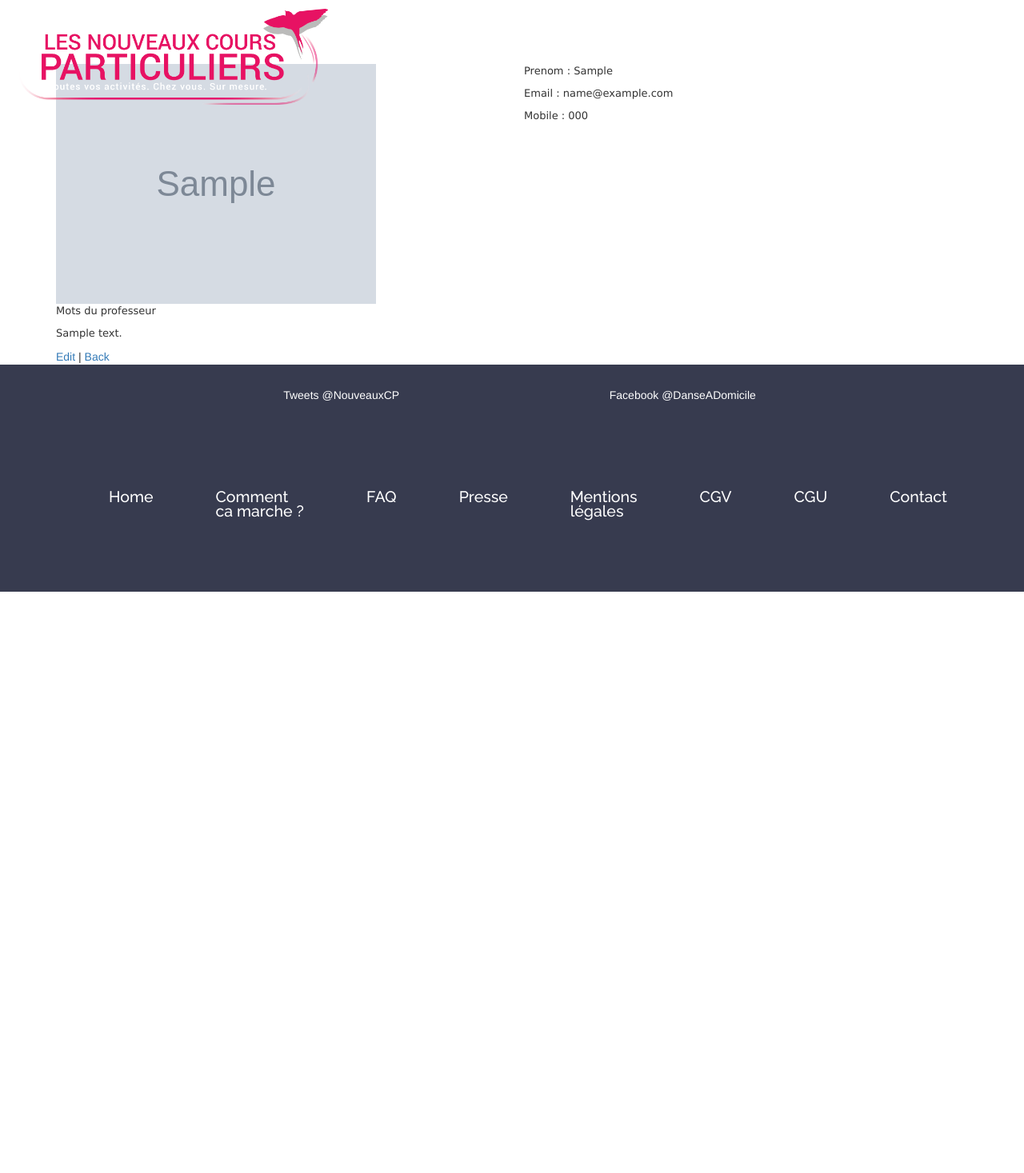
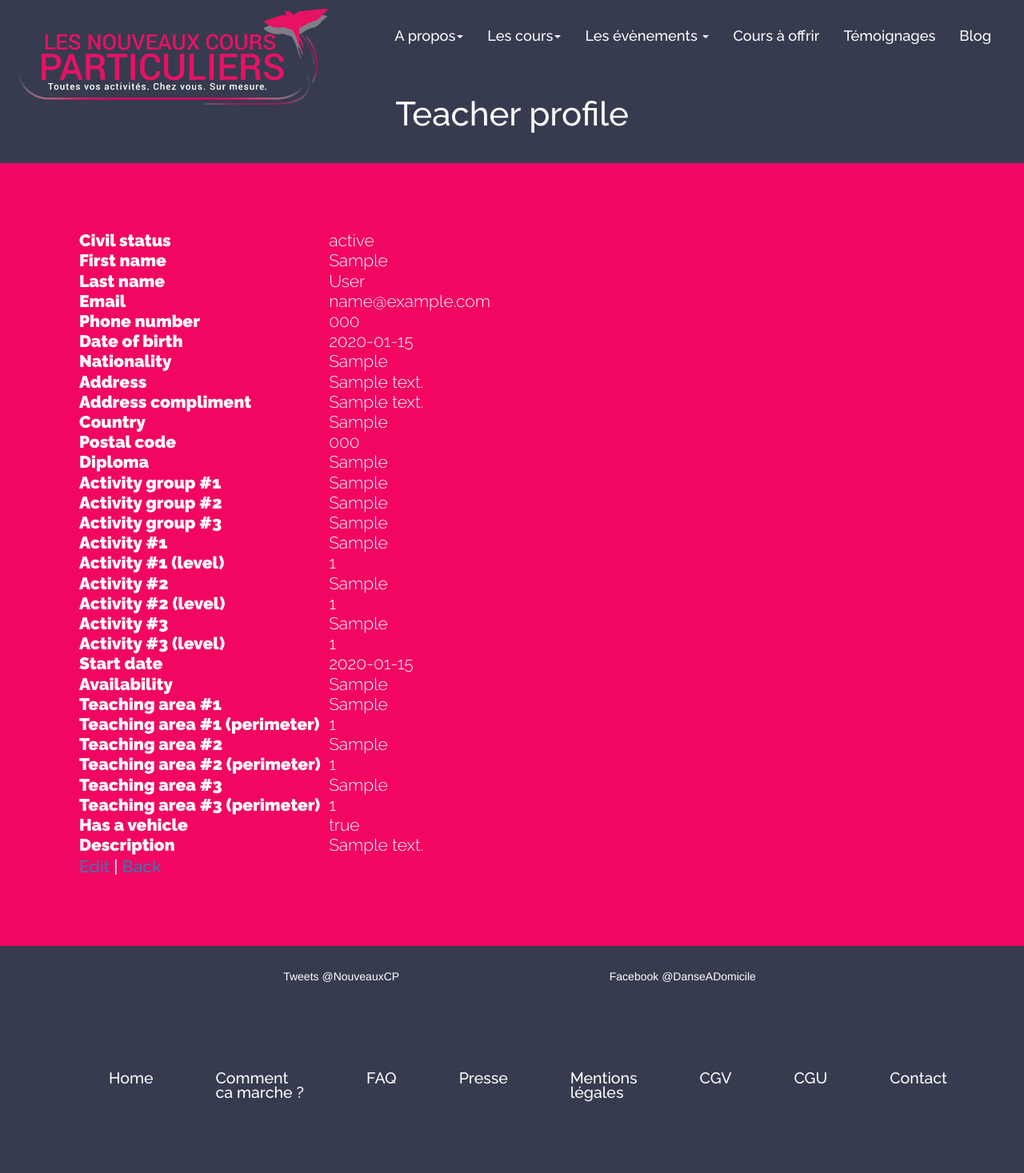
Before and after one commit to ubersapiens/cours_a_domicile, a Rails app: page /teachers/1 in a window 1280 px wide. Shown: the whole page at 80% size. Before the commit the page ends 740 px from the top, so only its background shows below. Run offline with Rails 7, Linux system fonts and the light colour scheme; tables that the repository leaves empty hold one stand-in row (values such as "Sample post"); grey boxes marked "Sample" are stand-in pictures; style sheets or scripts are compiled from the project's sources; some libraries are stand-ins or nearby versions.

Commit message:
Teacher table complete.

```diff
--- a/app/views/teachers/index.html.erb
+++ b/app/views/teachers/index.html.erb
@@ -29,7 +29,6 @@
                 <td><%= teacher.last_name %></td>
                 <td><%= teacher.email %></td>
                 <td><%= teacher.phone_number %></td>
-
                 <td><%= link_to 'Show', teacher %></td>
                 <td><%= link_to 'Edit', edit_teacher_path(teacher) %></td>
                 <td><%= link_to 'Destroy', teacher, method: :delete, data: { confirm: 'Are you sure?' } %></td>
--- a/app/views/teachers/show.html.erb
+++ b/app/views/teachers/show.html.erb
@@ -1,26 +1,145 @@
-<div class="container" id="teacher-profile-container">
+<div class="container-fluid" id="activity-group-header-container">
   <div class="row">
-    <p id="notice"><%= notice %></p>
-  </div>
-
-  <div class="row">
-    <div class="col-lg-6">
-      <%= image_tag @teacher.avatar.url %>
-    </div>
-    <div class="col-lg-6">
-      <p>Prenom : <%= @teacher.first_name %></p>
-      <p>Email : <%= @teacher.email %></p>
-      <p>Mobile : <%= @teacher.phone_number %></p>
+    <div class="col-lg-12 text-center" id="header-title">
+      <h1>Teacher profile</h1>
     </div>
   </div>
+</div>
+<div class="container-fluid" id="activity-group-main-container">
+  <div class="container">
+    <div class="row">
+      <div class="col-lg-12" id="header-title">
+        <table>
 
-  <div class="row">
-    <div class="col-lg-12">
-      <p>Mots du professeur</p>
-      <p><%= @teacher.description %></p>
+          <tbody>
+            <tr>
+              <td style="font-weight:900;">Civil status</td>
+              <td><%= @teacher.civil_status %></td>
+            </tr>
+            <tr>
+              <td style="font-weight:900;">First name</td>
+              <td><%= @teacher.first_name %></td>
+            </tr>
+            <tr>
+              <td style="font-weight:900;">Last name</td>
+              <td><%= @teacher.last_name %></td>
+            </tr>
+            <tr>
+              <td style="font-weight:900;">Email</td>
+              <td><%= @teacher.email %></td>
+            </tr>
+            <tr>
+              <td style="font-weight:900;">Phone number</td>
+              <td><%= @teacher.phone_number %></td>
+            </tr>
+            <tr>
+              <td style="font-weight:900;">Date of birth</td>
+              <td><%= @teacher.date_of_birth %></td>
+            </tr>
+            <tr>
+              <td style="font-weight:900;">Nationality</td>
+              <td><%= @teacher.nationality %></td>
+            </tr>
+            <tr>
+              <td style="font-weight:900;">Address</td>
+              <td><%= @teacher.address %></td>
+            </tr>
+            <tr>
+              <td style="font-weight:900;">Address compliment</td>
+              <td><%= @teacher.address_compliment %></td>
+            </tr>
+            <tr>
+              <td style="font-weight:900;">Country</td>
+              <td><%= @teacher.country %></td>
+            </tr>
+            <tr>
+              <td style="font-weight:900;">Postal code</td>
+              <td><%= @teacher.postal_code %></td>
+            </tr>
+            <tr>
+              <td style="font-weight:900;">Diploma</td>
+              <td><%= @teacher.diploma %></td>
+            </tr>
+            <tr>
+              <td style="font-weight:900;">Activity group #1</td>
+              <td><%= @teacher.activity_group_1 %></td>
+            </tr>
+            <tr>
+              <td style="font-weight:900;">Activity group #2</td>
+              <td><%= @teacher.activity_group_2 %></td>
+            </tr>
+            <tr>
+              <td style="font-weight:900;">Activity group #3</td>
+              <td><%= @teacher.activity_group_3 %></td>
+            </tr>
+            <tr>
+              <td style="font-weight:900;">Activity #1</td>
+              <td><%= @teacher.activity_1 %></td>
+            </tr>
+            <tr>
+              <td style="font-weight:900;">Activity #1 (level)</td>
+              <td><%= @teacher.activity_1_level %></td>
+            </tr>
+            <tr>
+              <td style="font-weight:900;">Activity #2</td>
+              <td><%= @teacher.activity_2 %></td>
+            </tr>
+            <tr>
+              <td style="font-weight:900;">Activity #2 (level)</td>
+              <td><%= @teacher.activity_2_level %></td>
+            </tr>
+            <tr>
+              <td style="font-weight:900;">Activity #3</td>
+              <td><%= @teacher.activity_3 %></td>
+            </tr>
+            <tr>
+              <td style="font-weight:900;">Activity #3 (level)</td>
+              <td><%= @teacher.activity_3_level %></td>
+            </tr>
+            <tr>
+              <td style="font-weight:900;">Start date</td>
+              <td><%= @teacher.start_date %></td>
+            </tr>
+            <tr>
+              <td style="font-weight:900;">Availability</td>
+              <td><%= @teacher.availability %></td>
+            </tr>
+            <tr>
+              <td style="font-weight:900;">Teaching area #1</td>
+              <td><%= @teacher.teaching_area_1 %></td>
+            </tr>
+            <tr>
+              <td style="font-weight:900;">Teaching area #1 (perimeter)</td>
+              <td><%= @teacher.teaching_area_1_perimeter %></td>
+            </tr>
+            <tr>
+              <td style="font-weight:900;">Teaching area #2</td>
+              <td><%= @teacher.teaching_area_2 %></td>
+            </tr>
+            <tr>
+              <td style="font-weight:900;">Teaching area #2 (perimeter)</td>
+              <td><%= @teacher.teaching_area_2_perimeter %></td>
+            </tr>
+            <tr>
+              <td style="font-weight:900;">Teaching area #3</td>
+              <td><%= @teacher.teaching_area_3 %></td>
+            </tr>
+            <tr>
+              <td style="font-weight:900;">Teaching area #3 (perimeter)</td>
+              <td><%= @teacher.teaching_area_3_perimeter %></td>
+            </tr>
+            <tr>
+              <td style="font-weight:900;">Has a vehicle</td>
+              <td><%= @teacher.has_a_vehicle %></td>
+            </tr>
+            <tr>
+              <td style="font-weight:900;">Description</td>
+              <td><%= @teacher.description %></td>
+            </tr>
+          </tbody>
+        </table>
       </div>
     </div>
-
     <div class="row">
       <div class="col-lg-12">
         <%= link_to 'Edit', edit_teacher_path(@teacher) %> |
@@ -28,3 +147,4 @@
       </div>
     </div>
   </div>
+</div>
```
Also changed, not shown: app/views/teachers/edit.html.erb (+20 -4 lines). Lines whose indentation alone changed are shown as unchanged.
